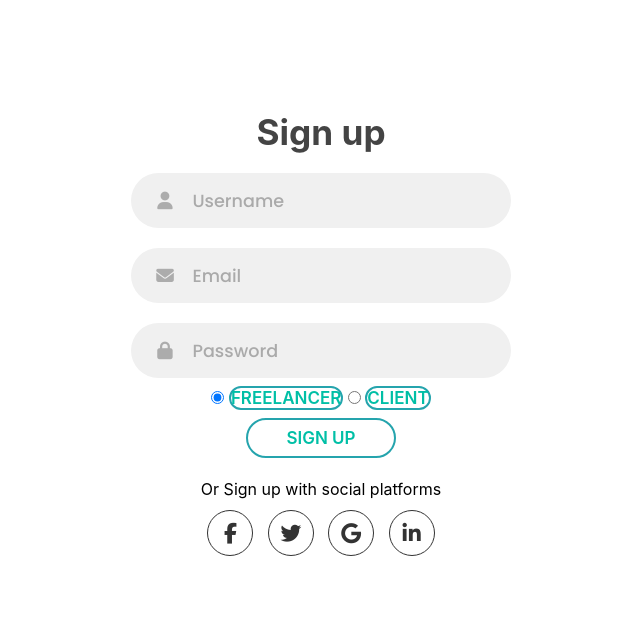
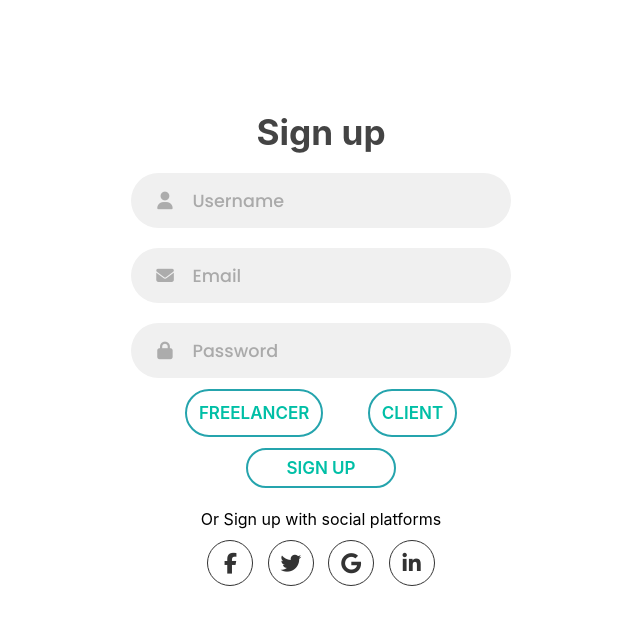
Before and after one commit to daoneytbatue/FreelanceChowk, a Node server app: page /signup in a window 1280 px wide. Shown: the part 64-689 px from the top of the page, without its empty margins (319-959 px from the left). Run offline with Node 20, Linux system fonts and the light colour scheme; some libraries are stand-ins or nearby versions.

Commit message:
add freelance and client button

```diff
--- a/public/stylesheets/signup.css
+++ b/public/stylesheets/signup.css
@@ -125,3 +125,24 @@ form {
     color: #20dbc2;
     border-color: #00bfa6;
 }
+
+input[type="radio"] {
+    position: absolute;
+    left: -999px;
+}
+
+.btn-secondary {
+    margin: 20px;
+    padding: 12px;
+}
+
+
+
+.radio-btn {
+    margin: 15px;
+}
+
+
+.radio-btn h4 {
+    color: #444;
+}
```
